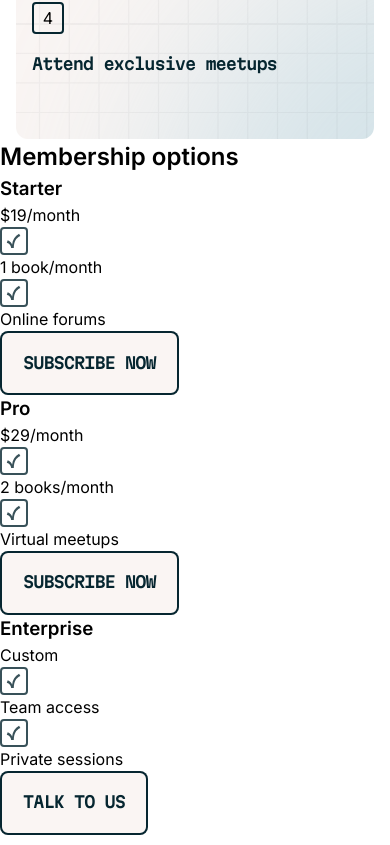
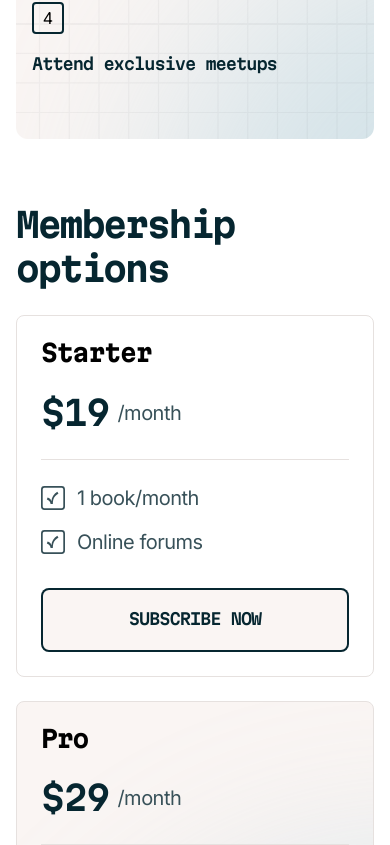
Before and after one commit to HeberRios/tech-book-club-landing-page, a React (Vite) app: page / in a window 390 px wide. Shown: the part 3239-4084 px from the top of the page. Built offline with nearby package versions, Linux system fonts and the light colour scheme.

Commit message:
Add styles for the memberships section
The corresponding styles to match the mobile design for the memberships
section were added.

```diff
--- a/src/components/CTA/CTA.css
+++ b/src/components/CTA/CTA.css
@@ -12,6 +12,10 @@
   max-width: 23.75rem;
 }
 
+.membership-cta-btn {
+  justify-content: center;
+}
+
 .cta-primary-btn > span {
   color: #062630;
   font-size: clamp(1rem, 2.5dvw, 1.125rem);
--- a/src/components/CTA/CTA.jsx
+++ b/src/components/CTA/CTA.jsx
@@ -11,13 +11,13 @@ export function CTA({ parentComponent }) {
     );
   } else if (parentComponent === 'membership-enterprise') {
     return (
-      <button className='btn cta-primary-btn '>
+      <button className='btn cta-primary-btn membership-cta-btn '>
         <span>Talk to us</span>
       </button>
     );
   } else {
     return (
-      <button className='btn cta-primary-btn '>
+      <button className='btn cta-primary-btn membership-cta-btn '>
         <span>Subscribe now</span>
       </button>
     );
--- /dev/null
+++ b/src/components/MembershipCard/MembershipCard.css
@@ -0,0 +1,76 @@
+.membership-card {
+  display: flex;
+  flex-direction: column;
+  gap: 2rem;
+  padding: 1.5rem;
+  border: 0.0625rem solid var(--clr-neutral-200);
+  border-radius: 0.5rem;
+}
+
+.membership-text-container {
+  display: flex;
+  flex-direction: column;
+  gap: 1.5rem;
+}
+
+.membership-text-container > h3 {
+  font-family: var(--ff-headings);
+  font-size: 1.5rem;
+  line-height: 1.1;
+  letter-spacing: -0.0625rem;
+}
+
+.membership-text-container > p:first-of-type {
+  display: flex;
+  align-items: center;
+  gap: 0.5rem;
+  font-size: 1.25rem;
+  line-height: 1.4;
+  letter-spacing: -0.0313rem;
+  color: var(--clr-neutral-700);
+}
+
+.membership-text-container > p:first-of-type > span {
+  font-family: var(--ff-headings);
+  font-size: 2.125rem;
+  font-weight: var(--fw-semibold);
+  line-height: 1.3;
+  letter-spacing: -0.0625rem;
+  color: var(--clr-neutral-900);
+}
+
+.separation-line {
+  min-height: 0.0625rem;
+  background-color: var(--clr-neutral-200);
+}
+
+.membership-feature-wrapper > ul {
+  display: flex;
+  flex-direction: column;
+  gap: 1rem;
+  list-style: none;
+}
+
+.membership-feature {
+  display: flex;
+  align-items: center;
+  gap: 0.75rem;
+}
+
+.membership-feature > img {
+  max-width: 1.5rem;
+}
+
+.membership-feature > p {
+  font-size: 1.25rem;
+  line-height: 1.4;
+  letter-spacing: -0.0313rem;
+  color: var(--clr-neutral-700);
+}
+
+.highlighted-opt {
+  background-color: var(--clr-neutral-100);
+  background-image: url('../../assets/images/pattern-glow.svg');
+  background-repeat: no-repeat;
+  background-position: 20% 2.5%;
+}
--- a/src/components/MembershipCard/MembershipCard.jsx
+++ b/src/components/MembershipCard/MembershipCard.jsx
@@ -1,5 +1,6 @@
 import { CTA } from '../CTA/CTA';
 import checkBoxIcon from '../../assets/images/icon-check.svg';
+import './MembershipCard.css';
 
 export function MembershipCard({ membershipOption }) {
   if (membershipOption === 'starter') {
@@ -31,7 +32,7 @@ export function MembershipCard({ membershipOption }) {
     );
   } else if (membershipOption === 'pro') {
     return (
-      <div className='membership-card'>
+      <div className='membership-card highlighted-opt'>
         <div className='membership-text-container'>
           <h3>Pro</h3>
           <p>
--- /dev/null
+++ b/src/components/MembershipOptions/MembershipOptions.css
@@ -0,0 +1,20 @@
+.memberships-section {
+  padding: 4rem 1rem 0 1rem;
+  display: flex;
+  flex-direction: column;
+  gap: 1.5rem;
+}
+
+.memberships-section > h2 {
+  font-family: var(--ff-headings);
+  font-size: 2.125rem;
+  line-height: 1.3;
+  letter-spacing: -0.125rem;
+  color: var(--clr-neutral-900);
+}
+
+.membership-options-wrapper {
+  display: flex;
+  flex-direction: column;
+  gap: 24px;
+}
--- a/src/components/MembershipOptions/MembershipOptions.jsx
+++ b/src/components/MembershipOptions/MembershipOptions.jsx
@@ -1,4 +1,5 @@
 import { MembershipCard } from '../MembershipCard/MembershipCard';
+import './MembershipOptions.css';
 
 export function MembershipOptions() {
   return (
```
